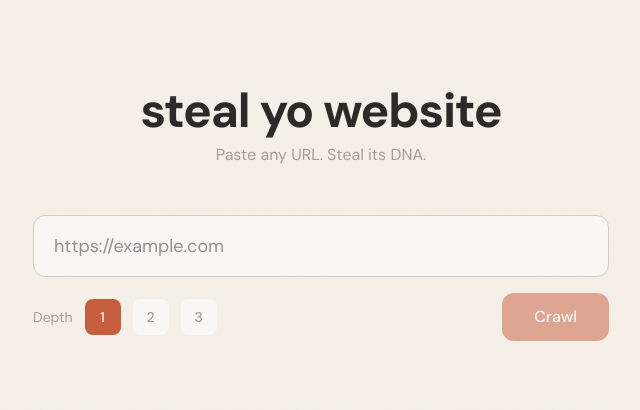
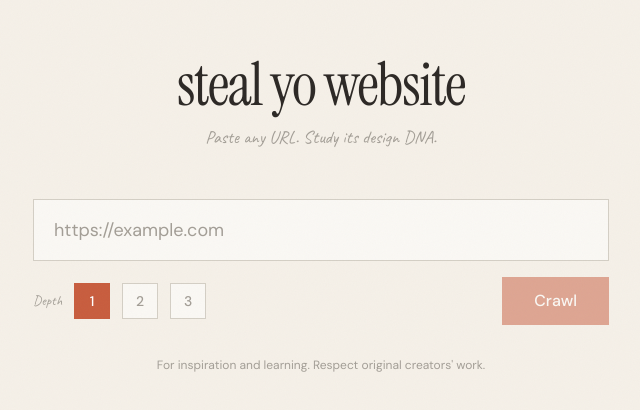
Before and after one commit to zzibo/steal-yo-website, a Next.js app: page / in a window 1280 px wide. Shown: the part 186-596 px from the top of the page, without its empty margins (319-959 px from the left). Built offline with nearby package versions, Linux system fonts and the light colour scheme.

Commit message:
feat: restyle landing page with scrapbook aesthetic — serif title, handwritten labels, square corners
Co-Authored-By: Claude Opus 4.6 <noreply@anthropic.com>

```diff
--- a/src/app/page.tsx
+++ b/src/app/page.tsx
@@ -6,7 +6,6 @@ import { motion } from "framer-motion";
 
 export default function Home() {
   const { url, depth, status, error, setUrl, setDepth, startCrawl, results } = useCrawlStore();
-
   const isLoading = status === "crawling" || status === "analyzing";
 
   if (status === "done" && results.length > 0) {
@@ -16,39 +15,45 @@ export default function Home() {
   return (
     <main className="flex min-h-screen flex-col items-center justify-center px-4">
       <motion.div
-        initial={{ opacity: 0, y: 20 }}
-        animate={{ opacity: 1, y: 0 }}
+        initial={{ opacity: 0, scale: 1.1, rotate: -2 }}
+        animate={{ opacity: 1, scale: 1, rotate: 0 }}
+        transition={{ type: "spring", damping: 20, stiffness: 200 }}
         className="w-full max-w-xl text-center"
       >
-        <h1 className="mb-2 text-5xl font-bold tracking-tight">
+        <h1 className="font-serif mb-2 text-6xl tracking-tight text-[var(--ink)]">
           steal yo website
         </h1>
-        <p className="mb-12 text-[var(--muted)]">
-          Paste any URL. Steal its DNA.
+        <p className="font-hand mb-12 text-lg text-[var(--muted)]">
+          Paste any URL. Study its design DNA.
         </p>
 
-        <div className="flex flex-col gap-4">
+        <motion.div
+          initial={{ opacity: 0, y: 30 }}
+          animate={{ opacity: 1, y: 0 }}
+          transition={{ type: "spring", damping: 25, stiffness: 200, delay: 0.3 }}
+          className="flex flex-col gap-4"
+        >
           <input
             type="url"
             placeholder="https://example.com"
             value={url}
             onChange={(e) => setUrl(e.target.value)}
             disabled={isLoading}
-            className="w-full rounded-xl border border-[var(--border)] bg-[var(--surface)] px-5 py-4 text-lg outline-none transition focus:border-[var(--accent)] disabled:opacity-50"
+            className="w-full rounded-none border border-[var(--border)] bg-[var(--surface)] px-5 py-4 text-lg text-[var(--ink)] outline-none transition placeholder:text-[var(--muted)] focus:border-[var(--accent)] disabled:opacity-50"
           />
 
           <div className="flex items-center justify-between">
             <div className="flex items-center gap-3">
-              <span className="text-sm text-[var(--muted)]">Depth</span>
+              <span className="font-hand text-sm text-[var(--muted)]">Depth</span>
               {[1, 2, 3].map((d) => (
                 <button
                   key={d}
                   onClick={() => setDepth(d)}
                   disabled={isLoading}
-                  className={`h-9 w-9 rounded-lg text-sm font-medium transition ${
+                  className={`h-9 w-9 text-sm font-medium transition ${
                     depth === d
                       ? "bg-[var(--accent)] text-white"
-                      : "bg-[var(--surface)] text-[var(--muted)] hover:bg-[var(--surface-hover)]"
+                      : "border border-[var(--border)] bg-[var(--surface)] text-[var(--muted)] hover:border-[var(--accent)]"
                   }`}
                 >
                   {d}
@@ -59,16 +64,20 @@ export default function Home() {
             <button
               onClick={startCrawl}
               disabled={!url || isLoading}
-              className="rounded-xl bg-[var(--accent)] px-8 py-3 font-medium text-white transition hover:bg-[var(--accent-hover)] disabled:opacity-50"
+              className="bg-[var(--accent)] px-8 py-3 font-medium text-white transition hover:bg-[var(--accent-hover)] disabled:opacity-50"
             >
               {isLoading ? (status === "crawling" ? "Crawling..." : "Analyzing...") : "Crawl"}
             </button>
           </div>
 
           {error && (
-            <p className="text-sm text-red-400">{error}</p>
+            <p className="text-sm text-[var(--accent)]">{error}</p>
           )}
-        </div>
+        </motion.div>
+
+        <p className="mt-8 text-xs text-[var(--muted)]">
+          For inspiration and learning. Respect original creators&apos; work.
+        </p>
       </motion.div>
     </main>
   );
```
